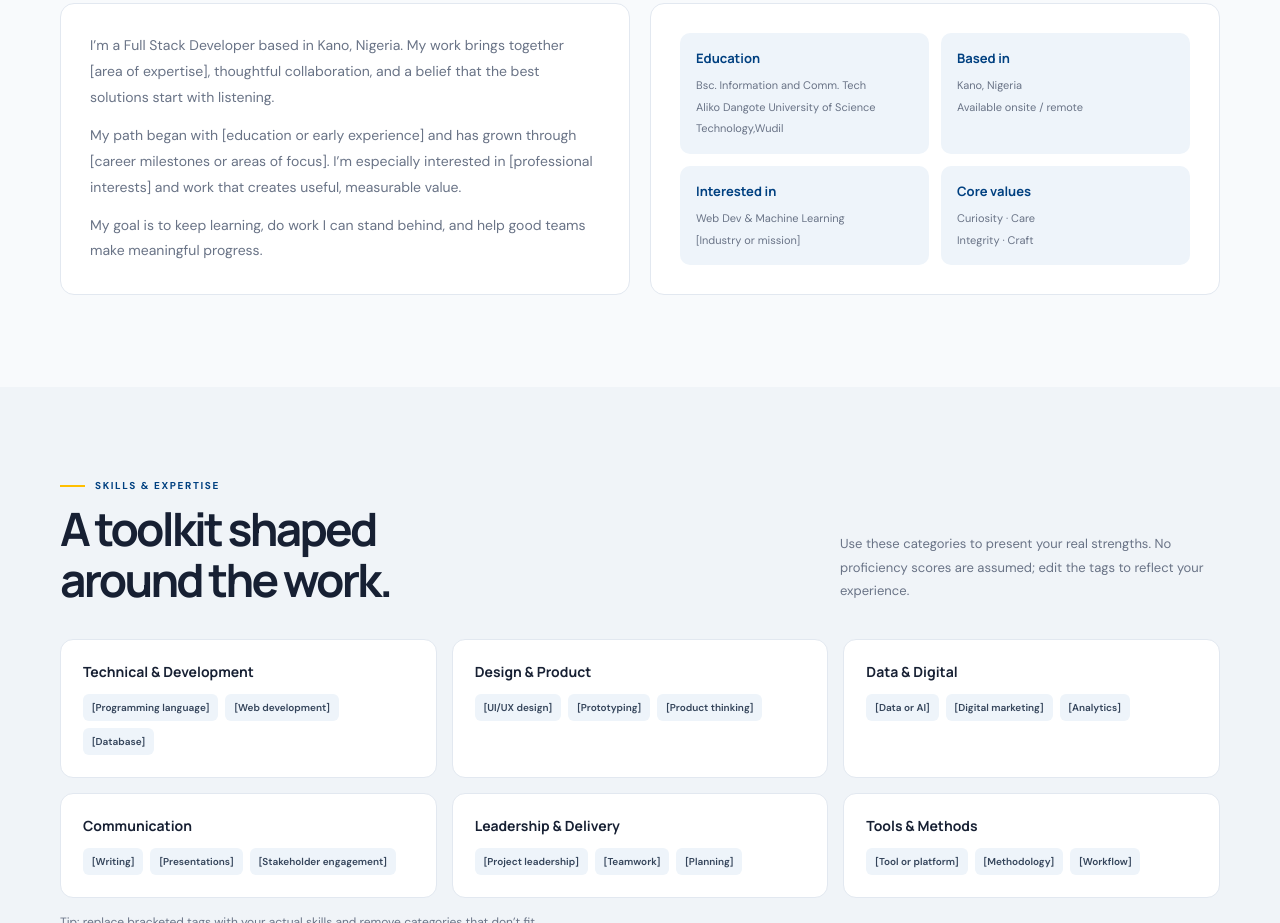
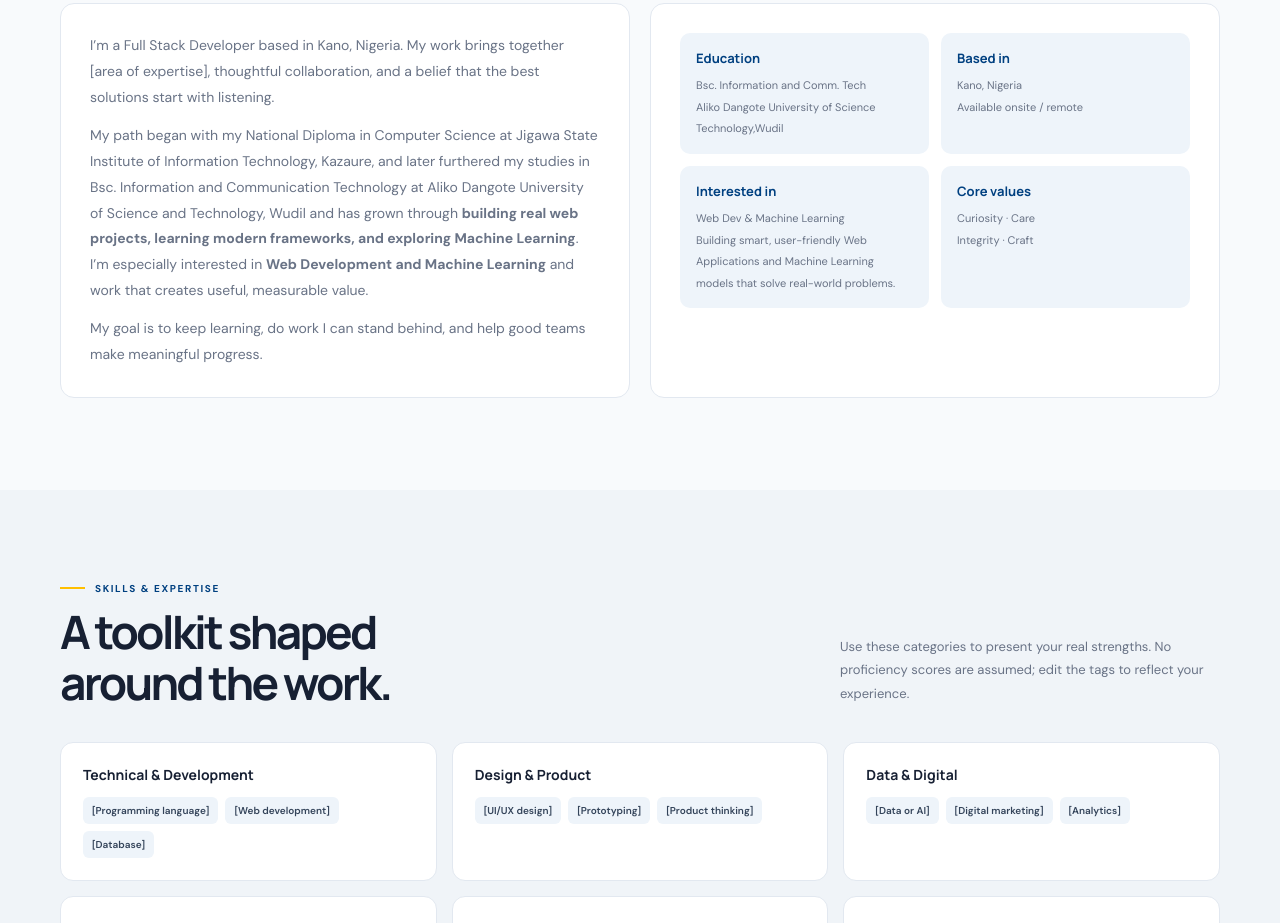
Before and after one commit to Aliyu1727/project, a plain HTML site: page index.html in a window 1280 px wide. Shown: the part 960-1883 px from the top of the page. Drawn offline with Linux system fonts and the light colour scheme.

Commit message:
modified personal details

```diff
--- a/index.html
+++ b/index.html
@@ -96,7 +96,7 @@
               <div class="about-grid">
                 <div class="about-copy">
                   <p>I’m a Full Stack Developer based in Kano, Nigeria. My work brings together [area of expertise], thoughtful collaboration, and a belief that the best solutions start with listening.</p>
-                  <p>My path began with [education or early experience] and has grown through [career milestones or areas of focus]. I’m especially interested in [professional interests] and work that creates useful, measurable value.</p>
+                  <p>My path began with my National Diploma in Computer Science at Jigawa State Institute of Information Technology, Kazaure, and later furthered my studies in Bsc. Information and Communication Technology at Aliko Dangote University of Science and Technology, Wudil and has grown through <B>building real web projects, learning modern frameworks, and exploring Machine Learning</B>. I’m especially interested in <b>Web Development and Machine Learning</b> and work that creates useful, measurable value.</p>
                   <p>My goal is to keep learning, do work I can stand behind, and help good teams make meaningful progress.</p>
                 </div>
                 <div class="about-facts">
@@ -111,7 +111,7 @@
                     </div>
                     <div class="fact">
                       <b>Interested in</b>
-                      <span>Web Dev & Machine Learning<br>[Industry or mission]</span>
+                      <span>Web Dev & Machine Learning<br>Building smart, user-friendly Web Applications and Machine Learning models that solve real-world problems.</span>
                     </div>
                     <div class="fact">
                       <b>Core values</b>
```
